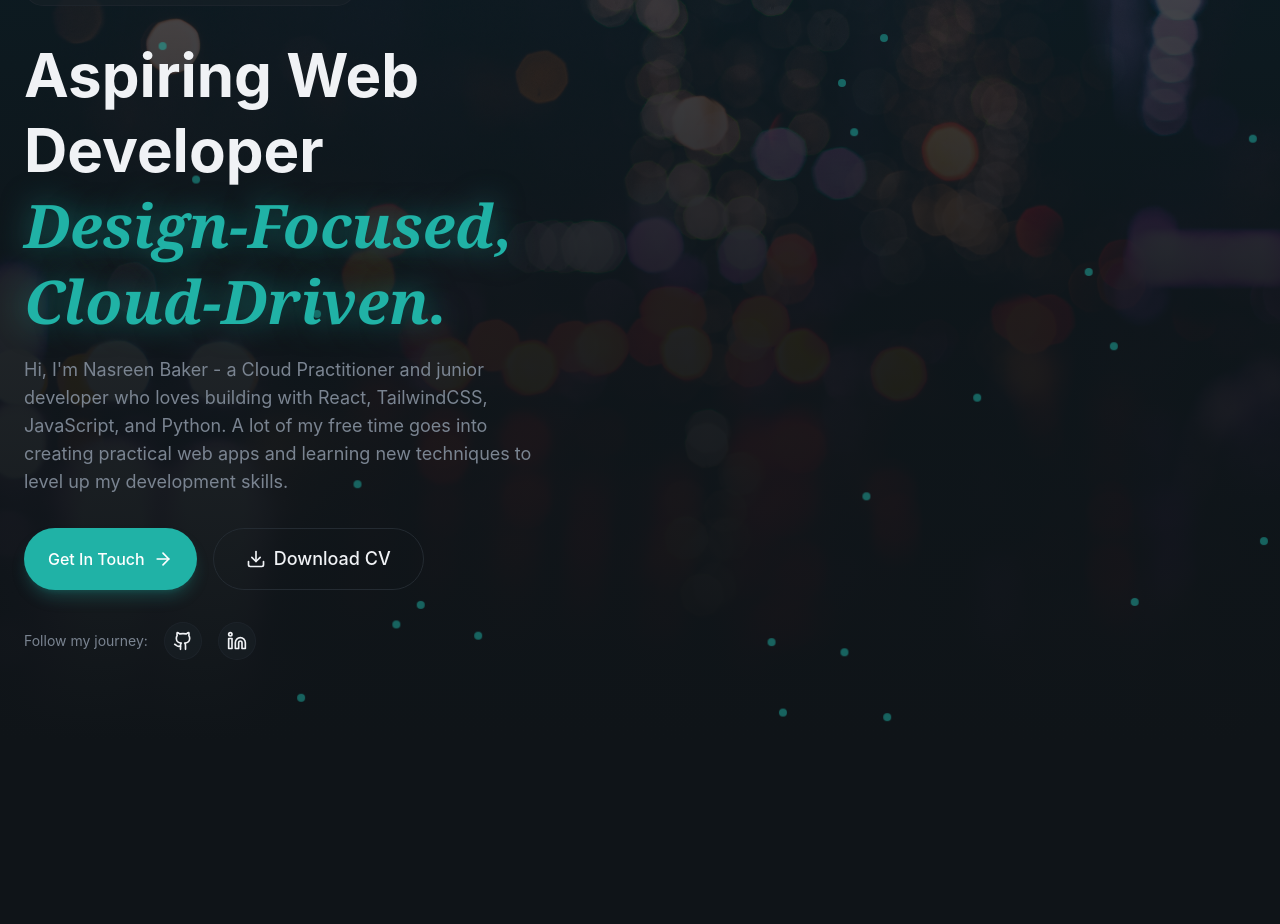
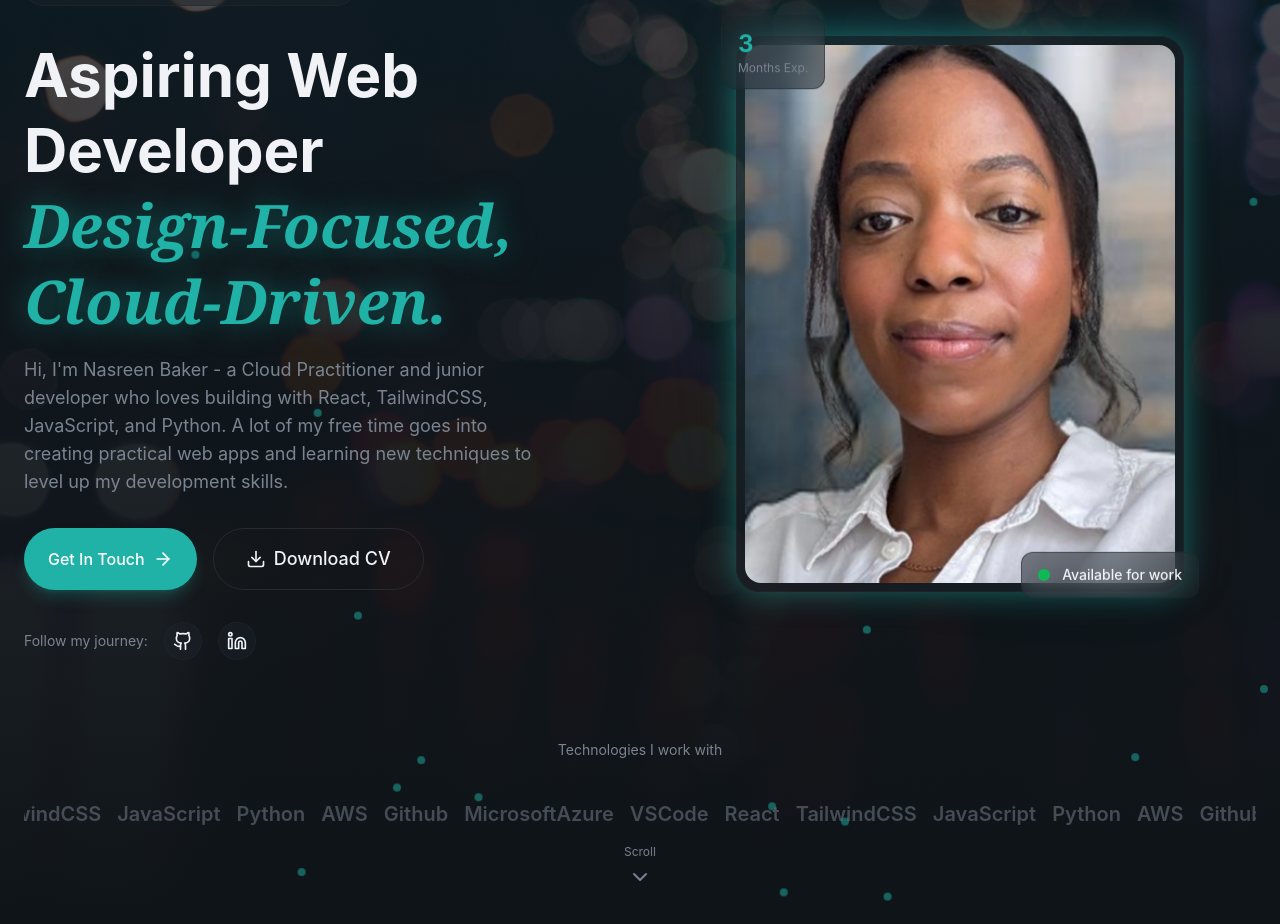
Before and after one commit to STEM-Girlie/React-TailwindCSS-Personal-Portfolio, a React (Vite) app: page / in a window 1280 px wide. Shown: the part 160-1084 px from the top of the page. Before the commit the page ends 900 px from the top, so only its background shows below. Built offline with nearby package versions, Linux system fonts and the light colour scheme.

Commit message:
Hero section completed including the addition of state for scroll-based animations. Added a new headshot image and updated the Navbar

```diff
--- a/src/index.css
+++ b/src/index.css
@@ -61,6 +61,9 @@
   text-shadow: 0 0 30px
     color-mix(in srgb, var(--color-primary) 50%, transparent);
 }
+.glow-border {
+  box-shadow: 0 0 30px color-mix(in srgb, var(--color-primary) 50%, transparent);
+}
 
 @layer utilities {
   @keyframes fade-in {
@@ -90,6 +93,33 @@
     75% {
       transform: translate(30px, 10px);
     }
+  }
+
+  @keyframes float {
+    0%,
+    100% {
+      transform: translateY(0);
+    }
+    50% {
+      transform: translateY(-10px);
+    }
+  }
+
+  @keyframes marquee {
+    0% {
+      transform: translateX(0);
+    }
+    100% {
+      transform: translateX(-50%);
+    }
+  }
+
+  .animate-marquee {
+    animation: marquee 30s linear infinite;
+  }
+
+  .animate-float {
+    animation: float 4s ease-in-out infinite;
   }
 
   .animate-fade-in {
--- a/src/sections/Hero.jsx
+++ b/src/sections/Hero.jsx
@@ -1,7 +1,18 @@
 import { Button } from "@/components/Button";
-import { ArrowRight, Github, Linkedin } from "lucide-react";
+import { ArrowRight, ChevronDown, Github, Linkedin } from "lucide-react";
 import { Download } from "lucide-react";
 import { AnimatedBorderButton } from "../components/AnimatedBorderButton";
+
+const skills = [
+  "React",
+  "TailwindCSS",
+  "JavaScript",
+  "Python",
+  "AWS",
+  "Github",
+  "MicrosoftAzure",
+  "VSCode",
+];
 
 export const Hero = () => {
   return (
@@ -93,7 +104,63 @@
             </div>
           </div>
           {/*right column for profile image*/}
+
+          <div className="relative animate-fade-in animation-delay-300">
+            {/*profile image*/}
+            <div className="relative max-w-md mx-auto">
+              <div className="absolute inset-0 rounded-3xl bg-gradient-to-br from-primary/30 via-transparent to-primary/10 blur-2xl animate-pulse" />
+              <div className="relative glass rounded-3xl p-2 glow-border">
+                <img
+                  src="/headshot3.png"
+                  alt="Nasreen Baker"
+                  className="w-full aspect-[4/5] object-cover rounded-2xl"
+                />
+                {/*floating badge*/}
+                <div className="absolute -bottom-4 -right-4 glass rounded-xl px-4 py-3 animate-float">
+                  <div className="flex items-center gap-3">
+                    <div className="w-3 h-3 bg-green-500 rounded-full animate-pulse" />
+                    <span className="text-sm font-medium">
+                      Available for work
+                    </span>
+                  </div>
+                </div>
+                {/*stats badge*/}
+                <div className="absolute -top-4 -left-4 glass rounded-xl px-4 py-3 animate-float animation-delay-500">
+                  <div className="text-2xl font-bold text-primary">3 </div>
+                  <div className="text-xs text-muted-foreground">
+                    Months Exp.
+                  </div>
+                </div>
+              </div>
+            </div>
+          </div>
         </div>
+        {/*skills section*/}
+        <div className="mt-20 animate-fade-in-delay-600">
+          <p className="text-sm text-muted-foreground mb-6 text-center">
+            Technologies I work with
+          </p>
+          <div className="relative overflow-hidden">
+            <div className="flex animate-marquee gap-4 ">
+              {[...skills, ...skills, ...skills].map((skill, index) => (
+                <div key={index} className="flex-shring-0 pxp-8 py-4">
+                  <span className="text-xl font-semibold text-muted-foreground/50 hover:text-muted-foreground transition-colors">
+                    {skill}
+                  </span>
+                </div>
+              ))}
+            </div>
+          </div>
+        </div>
+      </div>
+      <div className="absolute bottom-8 left-1/2 -translate-x-1/2 animate-fade-in animation-delay-700">
+        <a
+          href="#about"
+          className="flex flex-col items-center gap-2 text-muted-foreground hover:text-foreground transition-colors"
+        >
+          <span className="text-xs">Scroll</span>
+          <ChevronDown className="w-6 h-6 animate-bounce" />
+        </a>
       </div>
     </section>
   );
```
Also changed, not shown: public/headshot3.png (added).
